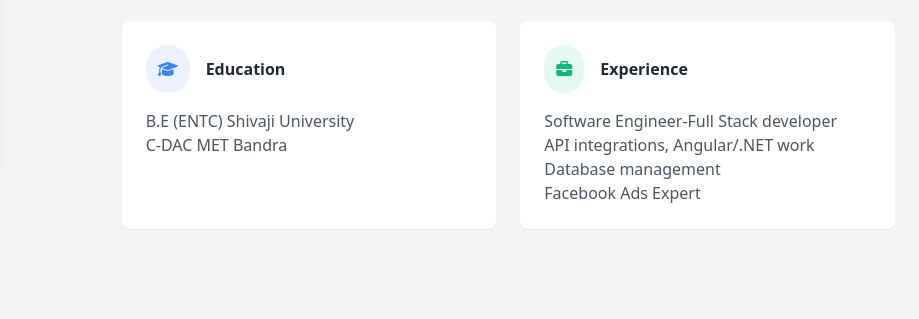
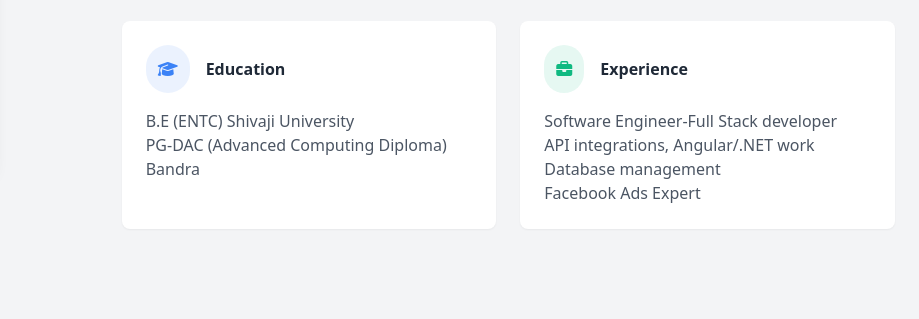
Before and after one commit to sarika-suryawanshi/sarika-Portfolio, a plain HTML site: page index.html in a window 1280 px wide. Shown: the part 1111-1430 px from the top of the page, 361-1280 px from the left. Drawn offline with nearby package versions, Linux system fonts and the light colour scheme.

Commit message:
Update index.html

```diff
--- a/index.html
+++ b/index.html
@@ -183,7 +183,9 @@
                             </div>
                             <p class="text-gray-600 dark:text-gray-300">
                                 B.E (ENTC) Shivaji University<br>
-                                C-DAC MET Bandra
+                                 PG-DAC (Advanced Computing Diploma)<br> Bandra
+
+
                             </p>
                         </div>
 
```
